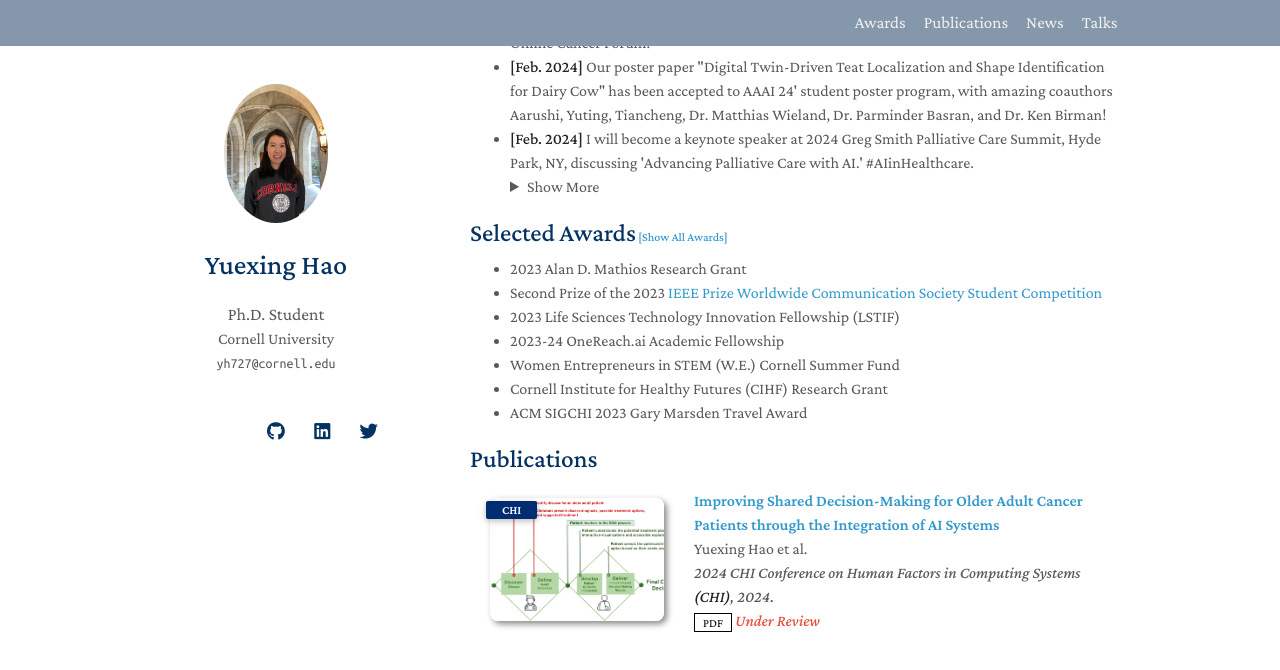
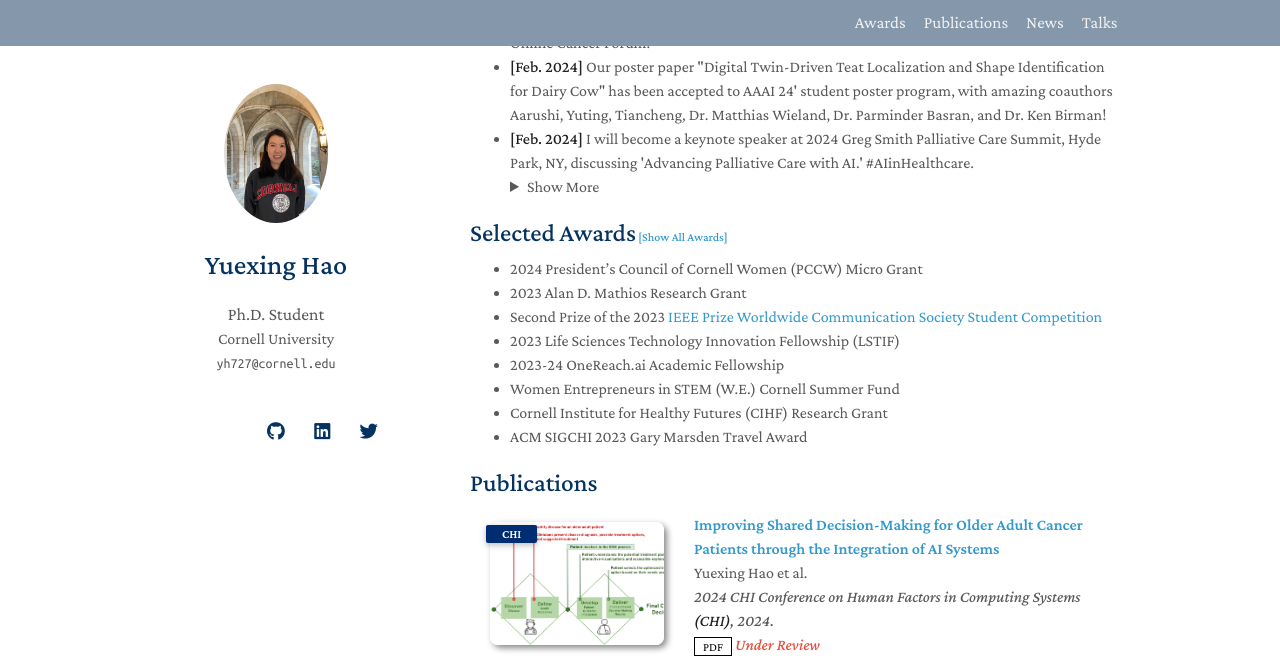
Before and after one commit to YuexingHao/Yuexing-Hao, a Jekyll site: the page built from index.md, in a window 1280 px wide and 900 px high, scrolled down 738 px, cut to the strip 0-670 px from the top of the window. Built offline with Jekyll 4.4.1, drawn with Linux system fonts in a browser that asks for light colours; nearby versions of some CDN libraries; a style sheet for code colours, icons or effects is not loaded; our own code applies the rules of GitHub Pages for plain Markdown files.

Commit message:
Update awards.md

```diff
--- a/_includes/awards.md
+++ b/_includes/awards.md
@@ -1,6 +1,7 @@
 <h2 style="margin: 20px 0px 10px;" id="awards">Selected Awards<a href="all_awards.html" style="font-size: 12px;">   [Show All Awards]</a></h2>
 
 <ul>
+  <li>2024 President’s Council of Cornell Women (PCCW) Micro Grant</li>
   <li>2023 Alan D. Mathios Research Grant</li>
   <li>Second Prize of the 2023 <a href="https://yuexinghao.github.io/Yuexing-Hao/assets/files/IEEE_Award.pdf">IEEE Prize Worldwide Communication Society Student Competition </a></li>
   <li>2023 Life Sciences Technology Innovation Fellowship (LSTIF)</li>
```
